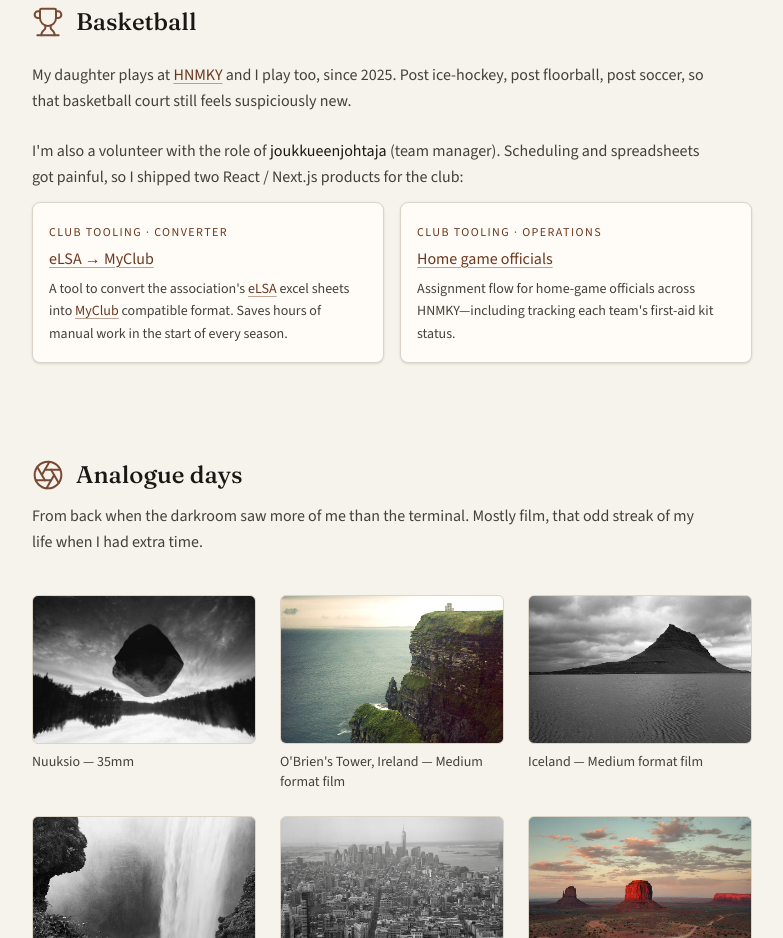
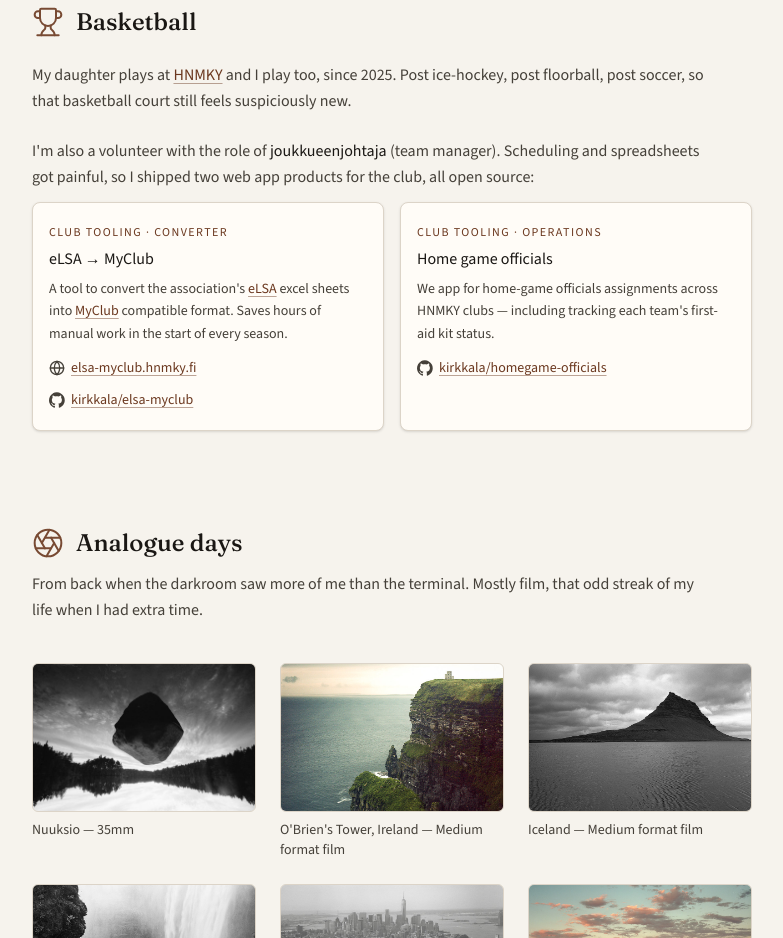
Before and after one commit to kirkkala/kirkkala-site, a Next.js app: page / in a window 1280 px wide. Shown: the part 900-1838 px from the top of the page, without its empty margins (248-1031 px from the left). Built offline with nearby package versions, Linux system fonts and the light colour scheme; no server answers.

Commit message:
Basketball app product external links

```diff
--- a/src/app/globals.css
+++ b/src/app/globals.css
@@ -299,10 +299,6 @@ button:focus-visible {
     @apply rounded-sm text-accent underline underline-offset-[0.2em] decoration-accent/45 decoration-1 group-hover:decoration-accent;
   }
 
-  .content-card-block .content-card-title .link-accent {
-    @apply font-medium;
-  }
-
   .content-card-fork {
     @apply ml-1.5 text-xs font-normal text-muted no-underline;
   }
@@ -321,6 +317,18 @@ button:focus-visible {
 
   .content-card-block .content-card-desc .link-accent {
     @apply text-sm font-sans font-normal;
+  }
+
+  .content-card-external-links {
+    @apply mt-3 flex flex-col gap-2;
+  }
+
+  .content-card-external-link {
+    @apply m-0 text-sm;
+  }
+
+  .content-card-block .content-card-external-link .link-accent {
+    @apply font-sans font-normal;
   }
 
   .content-card-desc-empty {
--- a/src/components/content-card.tsx
+++ b/src/components/content-card.tsx
@@ -1,4 +1,5 @@
 import type { ComponentPropsWithoutRef, ReactNode } from "react";
+import { OpensInNewTab } from "@/components/opens-new-tab";
 
 type ContentCardLinkProps = Omit<
   ComponentPropsWithoutRef<"a">,
@@ -81,6 +82,40 @@ export function ContentCardDescription({
   );
 }
 
+/** External link row below the description (repo, demo, docs, etc.). */
+export function ContentCardExternalLink({
+  href,
+  children = "GitHub",
+  icon,
+}: {
+  href: string;
+  children?: ReactNode;
+  /** Decorative icon before the label (e.g. GitHub, globe). */
+  icon?: ReactNode;
+}) {
+  return (
+    <p className="content-card-external-link">
+      <a
+        href={href}
+        className="link-accent inline-flex items-center gap-1.5"
+        target="_blank"
+        rel="noopener noreferrer"
+      >
+        {icon ? (
+          <span
+            className="inline-flex size-4 shrink-0 items-center justify-center text-muted [&>*]:size-full"
+            aria-hidden
+          >
+            {icon}
+          </span>
+        ) : null}
+        {children}
+        <OpensInNewTab />
+      </a>
+    </p>
+  );
+}
+
 export function ContentCardDescriptionEmpty({
   children,
 }: {
--- a/src/components/sections/basketball-section.tsx
+++ b/src/components/sections/basketball-section.tsx
@@ -1,41 +1,45 @@
-import { Trophy } from "lucide-react";
+import { Globe, Trophy } from "lucide-react";
 import type { ReactNode } from "react";
+import { GitHubIcon } from "@/components/brand-icons";
 import {
   ContentCardBlock,
   ContentCardDescription,
+  ContentCardExternalLink,
   ContentCardEyebrow,
   ContentCardTitle,
 } from "@/components/content-card";
 import { OpensInNewTab } from "@/components/opens-new-tab";
 import { SectionHeading } from "@/components/section-heading";
-import { basketballLinks } from "@/data/site";
 
 function ProductCard({
   eyebrow,
-  href,
   title,
+  externalLinks,
   children,
 }: {
   eyebrow: string;
-  href: string;
   title: string;
+  externalLinks?: { href: string; text: ReactNode; icon?: ReactNode }[];
   children: ReactNode;
 }) {
   return (
     <ContentCardBlock>
       <ContentCardEyebrow>{eyebrow}</ContentCardEyebrow>
-      <ContentCardTitle>
-        <a
-          href={href}
-          className="link-accent inline-flex flex-wrap items-baseline gap-x-1"
-          target="_blank"
-          rel="noopener noreferrer"
-        >
-          {title}
-          <OpensInNewTab />
-        </a>
-      </ContentCardTitle>
+      <ContentCardTitle>{title}</ContentCardTitle>
       <ContentCardDescription>{children}</ContentCardDescription>
+      {externalLinks?.length ? (
+        <div className="content-card-external-links">
+          {externalLinks.map((link) => (
+            <ContentCardExternalLink
+              key={link.href}
+              href={link.href}
+              icon={link.icon}
+            >
+              {link.text}
+            </ContentCardExternalLink>
+          ))}
+        </div>
+      ) : null}
     </ContentCardBlock>
   );
 }
@@ -47,7 +51,7 @@ export function BasketballSection() {
       <p className="prose-muted-constrained">
         My daughter plays at{" "}
         <a
-          href={basketballLinks.club}
+          href="https://hnmky.fi"
           className="link-accent"
           target="_blank"
           rel="noopener noreferrer"
@@ -64,17 +68,28 @@ export function BasketballSection() {
           joukkueenjohtaja
         </span>{" "}
         (team manager). Scheduling and spreadsheets got painful, so I shipped
-        two React / Next.js products for the club:
+        two web app products for the club, all open source:
       </p>
       <div className="basketball-products">
         <ProductCard
           eyebrow="Club tooling · converter"
-          href={basketballLinks.elsaMyclub}
           title="eLSA → MyClub"
+          externalLinks={[
+            {
+              href: "https://elsa-myclub.hnmky.fi/",
+              text: "elsa-myclub.hnmky.fi",
+              icon: <Globe />,
+            },
+            {
+              href: "https://github.com/kirkkala/elsa-myclub",
+              text: "kirkkala/elsa-myclub",
+              icon: <GitHubIcon />,
+            },
+          ]}
         >
           A tool to convert the association&apos;s{" "}
           <a
-            href={basketballLinks.elsaProduct}
+            href="https://elsa.basket.fi"
             className="link-accent"
             target="_blank"
             rel="noopener noreferrer"
@@ -84,7 +99,7 @@ export function BasketballSection() {
           </a>{" "}
           excel sheets into{" "}
           <a
-            href={basketballLinks.myclub}
+            href="https://www.myclub.fi/"
             className="link-accent"
             target="_blank"
             rel="noopener noreferrer"
@@ -97,10 +112,16 @@ export function BasketballSection() {
         </ProductCard>
         <ProductCard
           eyebrow="Club tooling · operations"
-          href={basketballLinks.homegameOfficials}
           title="Home game officials"
+          externalLinks={[
+            {
+              href: "https://github.com/kirkkala/homegame-officials",
+              text: "kirkkala/homegame-officials",
+              icon: <GitHubIcon />,
+            },
+          ]}
         >
-          Assignment flow for home-game officials across HNMKY—including
+          We app for home-game officials assignments across HNMKY clubs — including
           tracking each team&apos;s first-aid kit status.
         </ProductCard>
       </div>
--- a/src/data/site.ts
+++ b/src/data/site.ts
@@ -8,15 +8,6 @@ export const site = {
     github: "https://github.com/kirkkala",
     linkedin: "https://www.linkedin.com/in/timokirkkala/",
   },
-} as const;
-
-/** HNMKY / youth basketball tooling — linked from the Basketball section */
-export const basketballLinks = {
-  club: "https://hnmky.fi",
-  elsaProduct: "https://elsa.basket.fi",
-  myclub: "https://www.myclub.fi/",
-  elsaMyclub: "https://github.com/kirkkala/elsa-myclub",
-  homegameOfficials: "https://github.com/kirkkala/homegame-officials",
 } as const;
 
 export const skills = [
```
Also changed, not shown: 1 other file (tests, documents, lock files or other folders).
